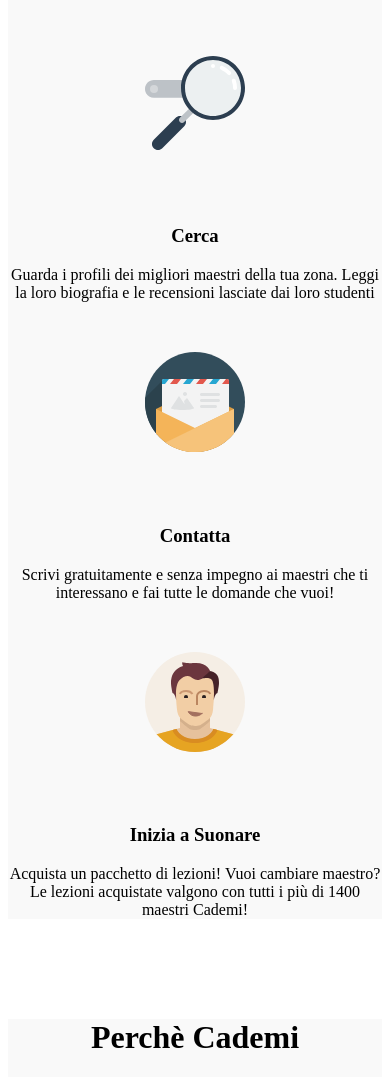
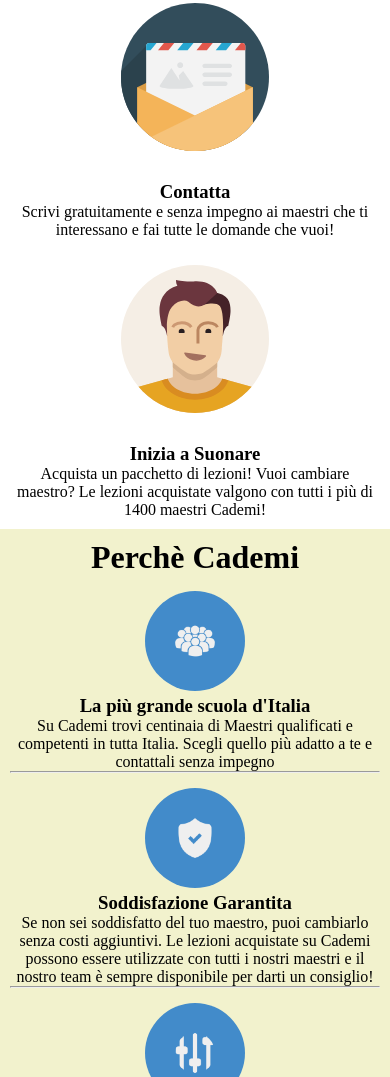
Before and after one commit to 5oN1A/html-css-resp-wannabe, a plain HTML site: page index.html in a window 390 px wide. Shown: the part 923-2000 px from the top of the page. Drawn offline with Linux system fonts and the light colour scheme.

Commit message:
Exercise complete

```diff
--- a/index.html
+++ b/index.html
@@ -1,14 +1,4 @@
 <!DOCTYPE html>
-<html lang="en">
-<head>
-  <meta charset="UTF-8">
-  <meta name="viewport" content="width=device-width, initial-scale=1.0">
-  <title>Wannabe</title>
-</head>
-<body>
-
-</body>
-</html>
 <html>
   <head>
     <meta charset="utf-8">
--- a/style.css
+++ b/style.css
@@ -77,30 +77,51 @@
 @media screen and (max-width: 420px) {
 
   /* COMMON */
-  img {
-    width: 100px;
-    object-fit: contain;
+  * {
+    padding: 0;
+    margin: 0;
+    box-sizing: border-box;
   }
 
   .container {
     width: 100%;
-    margin: auto;
+    padding: 10px;
+  }
+
+  .container:nth-child(odd) {
+    background-color: #F2F2CD;
+  }
+
+  .container:nth-child(even) {
+    background-color: white;
   }
 
   .row {
     width: 100%;
     margin-left: auto;
     margin-right: auto;
-    margin-top: 100px;
+    margin-top: 0;
+  }
+
+  h1 {
+    margin: 0;
+  }
+
+  img {
+    width: 40%;
+    object-fit: contain;
   }
 
   /*LEZIONI*/
+
   #lezioni .row>.left,
   #lezioni .row>.right {
       width: 100%;
       display:block;
       float: none;
   }
+
+  /*STEPS*/
 
   #steps .row>.left,
   #steps .row>.central,
@@ -109,11 +130,13 @@
     width: 100%;
   }
 
+  /*WHY*/
+
   #why .row>.first,
   #why .row>.second,
   #why .row>.third {
   width: 100%;
-  margin-top: 80px;
+  margin-top: 15px;
   }
 
   #why .row img {
@@ -122,7 +145,6 @@
   height: 100px;
   object-fit: contain;
   border-radius: 50%;
-  padding: 30px
   }
 
 
```
